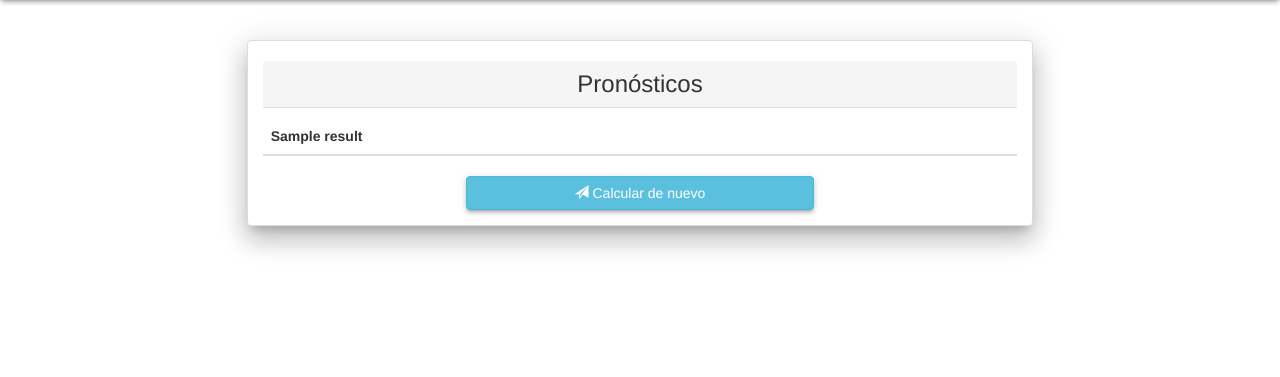
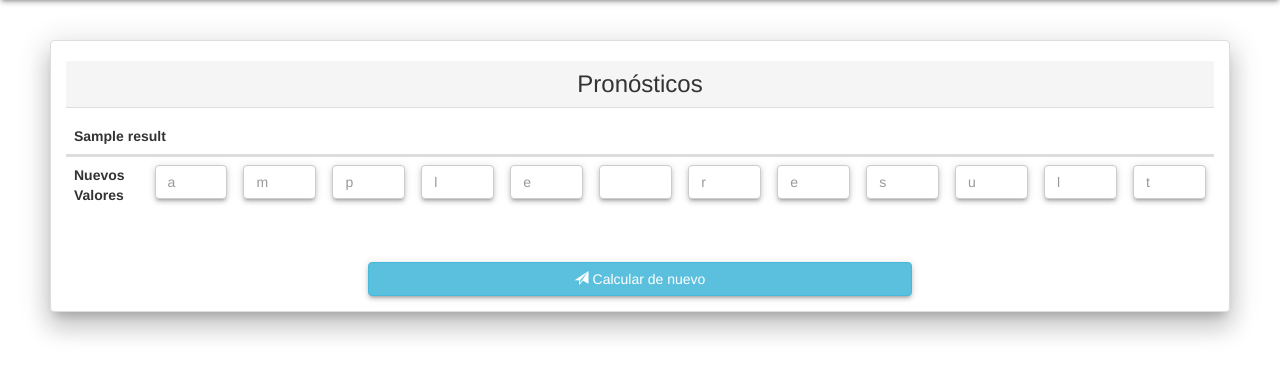
Before and after one commit to agudelotmateo/forecasting, a Flask app: template templates/forecasting.html in a window 1280 px wide. Shown: the part 53-430 px from the top of the page. Run offline with Flask 2, Linux system fonts and the light colour scheme; the template is opened without the code that fills it: most values are stand-ins (such as "Sample title", 1, 10 or a date in 2020); lists and menus that the app fills with data are empty; some libraries are stand-ins or nearby versions.

Commit message:
Add form to read next iteration values from user and make box wider

```diff
--- a/templates/forecasting.html
+++ b/templates/forecasting.html
@@ -4,7 +4,7 @@
 
 {% block content %}
 <div class="content">
-  <div class="container panel panel-default top-buffer col-xs-12 col-sm-10 col-md-8 col-sm-offset-1 col-md-offset-2 box-shadow--large">
+  <div class="container panel panel-default top-buffer col-xs-12 box-shadow--large">
     <h3 class="panel-heading text-center">Pronósticos</h3>
     {% if results %}
     <table class="table">
@@ -27,13 +27,31 @@
       </tbody>
     </table>
     <form role="form" action="/forecasting" method="post">
+      {% if not done %}
+      <div class="form-group">
+	<table class="table">
+	  <tbody>
+            <tr>
+	      <th>Nuevos Valores</th>
+	      {% for column_name in results[0][1:] %}
+	      <td>
+		<div class="form-group">
+		  <input autocomplete="off" class="form-control box-shadow--small" name="{{ column_name }}" placeholder="{{ column_name }}" type="text">
+		</div>
+	      </td>
+	      {% endfor %}
+            </tr>
+	  </tbody>
+	</table>
+      </div>
+      {% endif %}
       <div class="form-group top-buffer col-xs-6 col-xs-offset-3">
         <button type="submit" class="btn btn-info btn-block box-shadow--small">
           <span class="glyphicon glyphicon-send"></span>
 	  {% if done %}
-	   Terminar
+	  Terminar
 	  {% else %}
-	   Calcular de nuevo
+	  Calcular de nuevo
 	  {% endif %}
         </button>
       </div>
```
